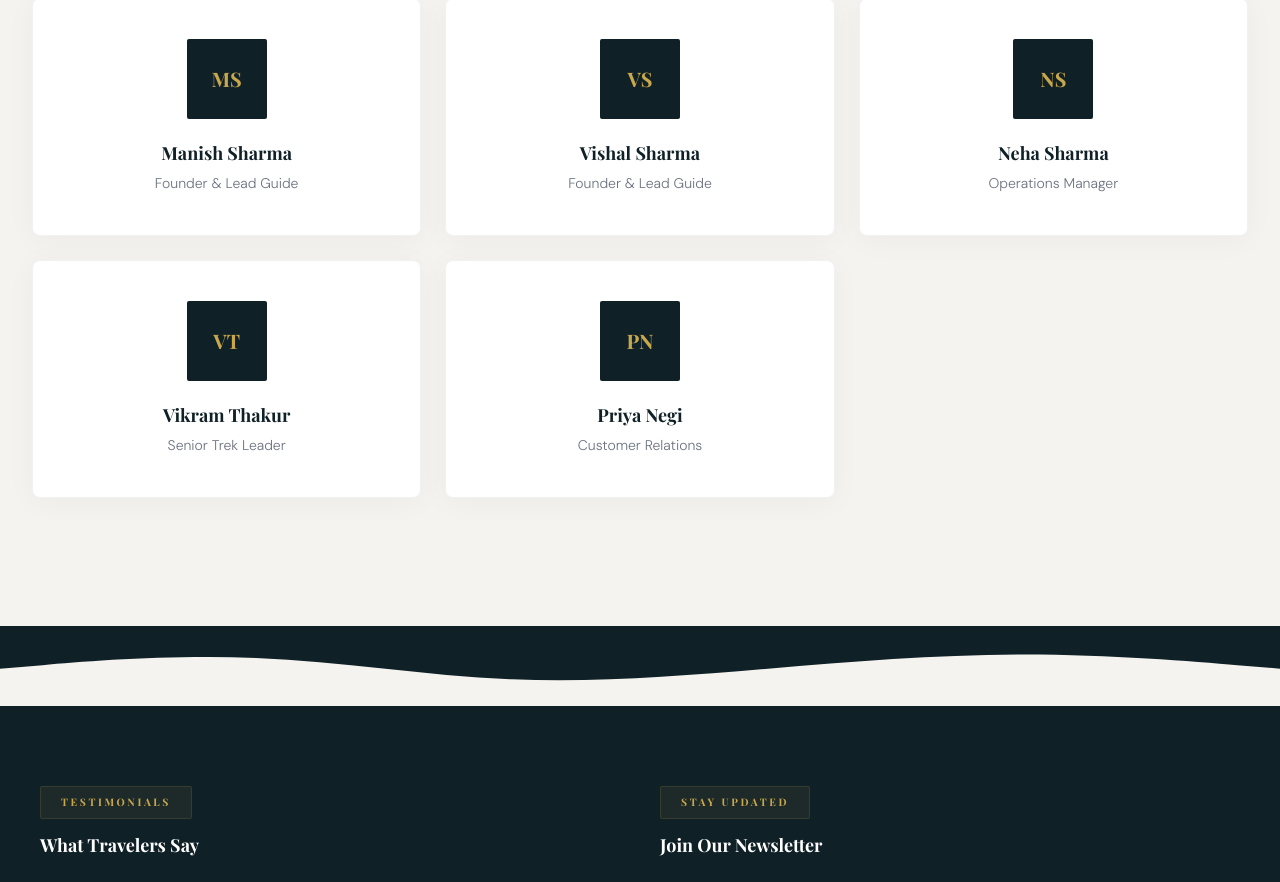
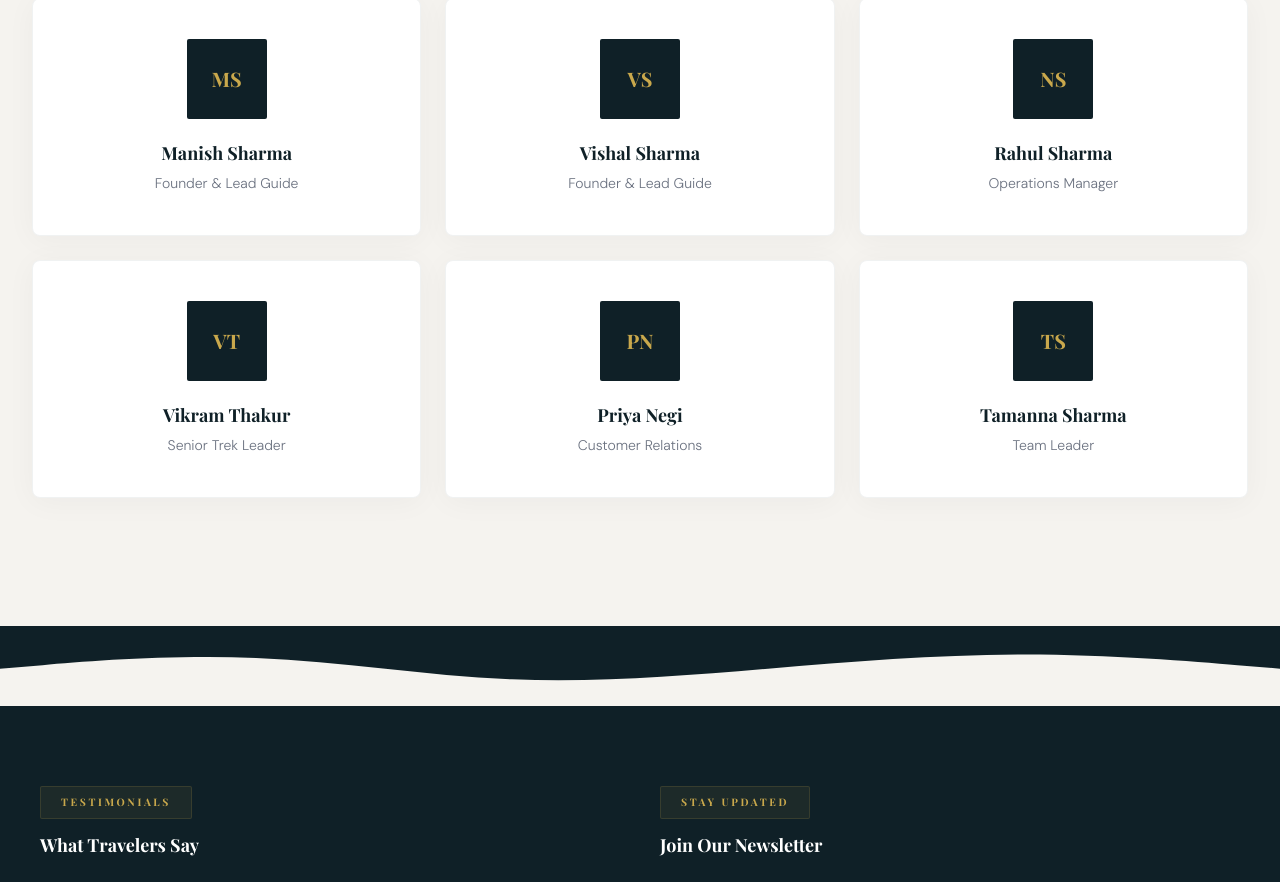
Before and after one commit to vishalbhardwaj0015/ASTRAROAM-, a React (Vite) app: page /about in a window 1280 px wide. Shown: the part 2078-2960 px from the top of the page. Built offline with nearby package versions, Linux system fonts and the light colour scheme; no server answers; a web font is replaced by a local one.

Commit message:
fix: update team member details in About page

```diff
--- a/src/pages/About.jsx
+++ b/src/pages/About.jsx
@@ -3,9 +3,10 @@ import { FiTarget, FiHeart, FiEye } from 'react-icons/fi'
 const team = [
   { name: 'Manish Sharma', role: 'Founder & Lead Guide', avatar: 'MS' },
   { name: 'Vishal Sharma', role: 'Founder & Lead Guide', avatar: 'VS' },
-  { name: 'Neha Sharma', role: 'Operations Manager', avatar: 'NS' },
+  { name: 'Rahul Sharma', role: 'Operations Manager', avatar: 'NS' },
   { name: 'Vikram Thakur', role: 'Senior Trek Leader', avatar: 'VT' },
   { name: 'Priya Negi', role: 'Customer Relations', avatar: 'PN' },
+  { name: 'Tamanna Sharma', role: 'Team Leader', avatar: 'TS' },
 ]
 
 export default function About() {
```
